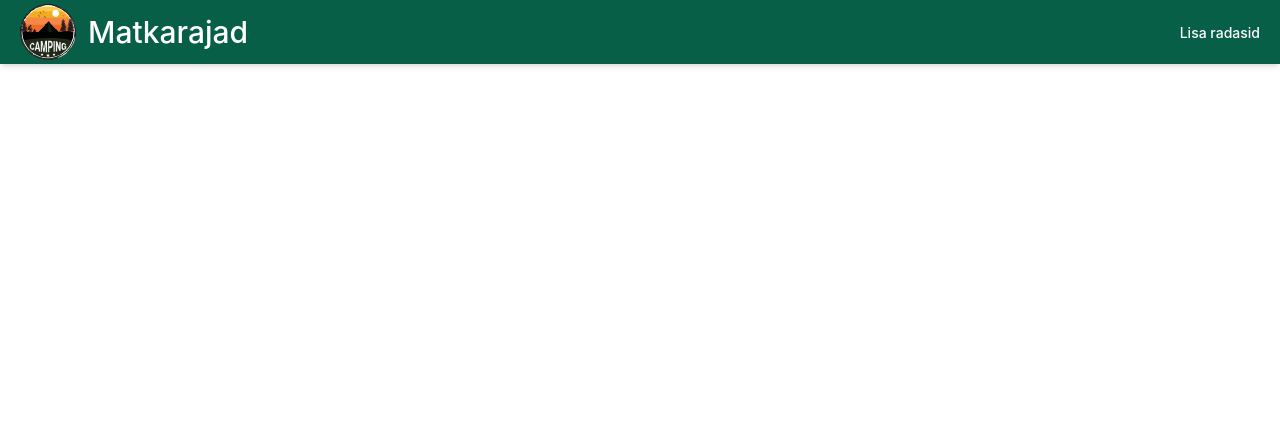
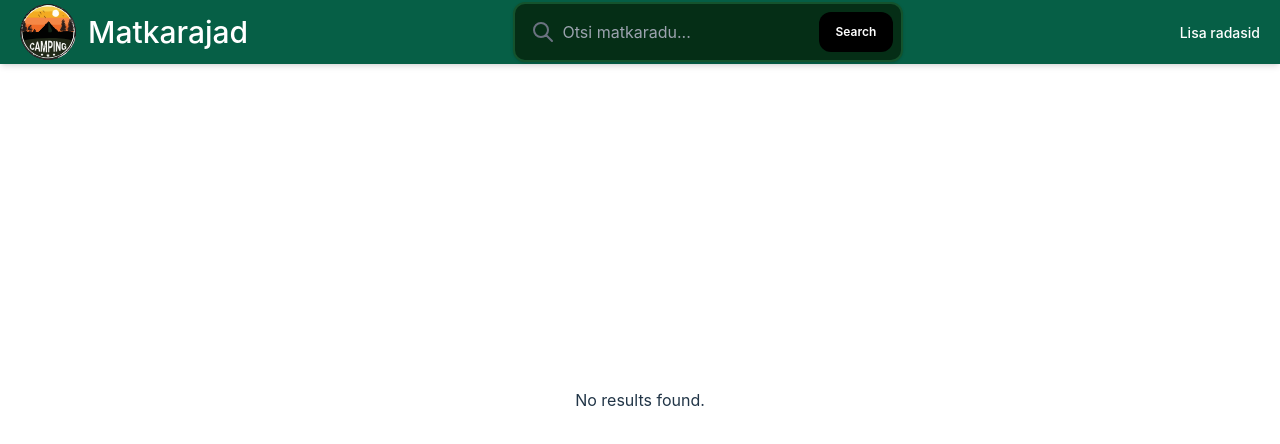
Before and after one commit to Rig14/camping-route-frontend, a Vue app: page /results in a window 1280 px wide. Shown: the top 444 px of the page. Built offline with nearby package versions, Linux system fonts and the light colour scheme.

Commit message:
feat: Added SearchBar.vue and SearchResults.vue. Put search bar on the navbar. Made new route for search results.

```diff
--- a/src/components/Navbar.vue
+++ b/src/components/Navbar.vue
@@ -1,5 +1,6 @@
 <script setup lang="ts">
 import { ref } from 'vue';
+import SearchBar from "./SearchBar.vue";
 
 const isMenuOpen = ref(false);
 
@@ -17,6 +18,7 @@ const toggleMenu = () => {
             <h2 class="text-3xl">Matkarajad</h2>
           </RouterLink>
         </div>
+        <SearchBar />
         <div class="hidden md:block">
             <RouterLink to="/add_route" class="px-3 py-2 rounded-md text-sm text-white font-medium hover:bg-green-900">Lisa radasid</RouterLink>
         </div>
@@ -31,6 +33,7 @@ const toggleMenu = () => {
     </div>
     <div :class="{'block': isMenuOpen, 'hidden': !isMenuOpen}" class="md:hidden">
       <div class="px-2 pt-2 pb-3 space-y-1 sm:px-3">
+        <RouterLink to="/add_route" class="px-3 py-2 rounded-md text-sm text-white font-medium hover:bg-green-900">Lisa radasid</RouterLink>
       </div>
     </div>
   </nav>
--- /dev/null
+++ b/src/components/SearchBar.vue
@@ -0,0 +1,37 @@
+<script setup lang="ts">
+import {ref} from "vue";
+import {useRouter} from "vue-router";
+
+const router = useRouter();
+const searchedValue = ref<String>("");
+
+const search = () => {
+  try {
+    router.push({
+      name: "SearchResults",
+      query: {
+        q: searchedValue.value,
+      }
+    })
+  } catch (error) {
+    console.log("Error while searching routes: " + error);
+  }
+}
+
+</script>
+
+<template>
+  <form @submit.prevent="search">
+    <div class="bg-green-950 border-2 border-green-900  shadow p-2 relative rounded-xl flex">
+      <span class="w-auto flex justify-end  items-center text-gray-500 p-2">
+        <svg xmlns="http://www.w3.org/2000/svg" class="h-6 w-6" fill="none" viewBox="0 0 24 24" stroke="currentColor">
+          <path stroke-linecap="round" stroke-linejoin="round" stroke-width="2" d="M21 21l-6-6m2-5a7 7 0 11-14 0 7 7 0 0114 0z"></path>
+      </svg>
+    </span>
+    <input type="text" placeholder="Otsi matkaradu..." v-model="searchedValue" required class="text-white bg-transparent focus:outline-none">
+      <button type="submit" class="bg-black hover:bg-gray-700 rounded-xl text-white font-semibold text-xs text-xl p-2 pl-4 pr-4 ml-2">
+        Search
+      </button>
+    </div>
+  </form>
+</template>
--- a/src/router/index.ts
+++ b/src/router/index.ts
@@ -2,6 +2,7 @@ import {createRouter, createWebHistory} from 'vue-router'
 import Home from '../views/Home.vue'
 import AddRoute from "../views/AddRoute.vue";
 import CampingRoute from "../views/CampingRoute.vue";
+import SearchResults from "../views/SearchResults.vue";
 
 const routes = [
     {
@@ -19,6 +20,11 @@ const routes = [
         path: '/camping_route/:id',
         component: CampingRoute
     },
+    {
+        name: 'SearchResults',
+        path: '/results',
+        component: SearchResults
+    }
 ]
 
 const router = createRouter({
--- /dev/null
+++ b/src/views/SearchResults.vue
@@ -0,0 +1,61 @@
+<script setup lang="ts">
+import { ref, onMounted, watch } from 'vue';
+import { useRoute } from 'vue-router';
+import { Axios } from "axios";
+import { inject } from "vue";
+import { CampingRouteDto } from "../types/dto/CampingRouteDto";
+import CampingRouteCard from "../components/CampingRouteCard.vue";
+
+const route = useRoute();
+const axios = inject<Axios>('axios');
+if (axios === undefined) {
+  throw new Error("Axios is not injected");
+}
+
+const searchResults = ref<CampingRouteDto[]>([]);
+const isLoading = ref(false);
+const error = ref<string | null>(null);
+
+const fetchSearchResults = async (query: string) => {
+  isLoading.value = true;
+  error.value = null;
+  try {
+    const response = await axios.get<CampingRouteDto[]>('/api/camping_routes', {
+      params: { name: query, location: query }
+    });
+    searchResults.value = response.data;
+  } catch (err) {
+    console.error("Error fetching search results:", err);
+    error.value = "An error occurred while fetching search results. Please try again.";
+  } finally {
+    isLoading.value = false;
+  }
+};
+
+onMounted(() => {
+  if (route.query.q) {
+    fetchSearchResults(route.query.q as string);
+  }
+});
+
+watch(() => route.query.q, (newQuery) => {
+  if (newQuery) {
+    fetchSearchResults(newQuery as string);
+  }
+});
+</script>
+
+<template>
+  <div>
+    <div v-if="isLoading">Loading...</div>
+    <div v-else-if="error">{{ error }}</div>
+    <div v-else-if="searchResults.length === 0">No results found.</div>
+    <div v-else>
+      <div v-for="route in searchResults" :key="route.id" class="flex flex-col gap-1">
+        <RouterLink :to="{ name: 'CampingRoute', params: { id: route.id } }">
+          <CampingRouteCard :camping-route="route" />
+        </RouterLink>
+      </div>
+    </div>
+  </div>
+</template>
```
